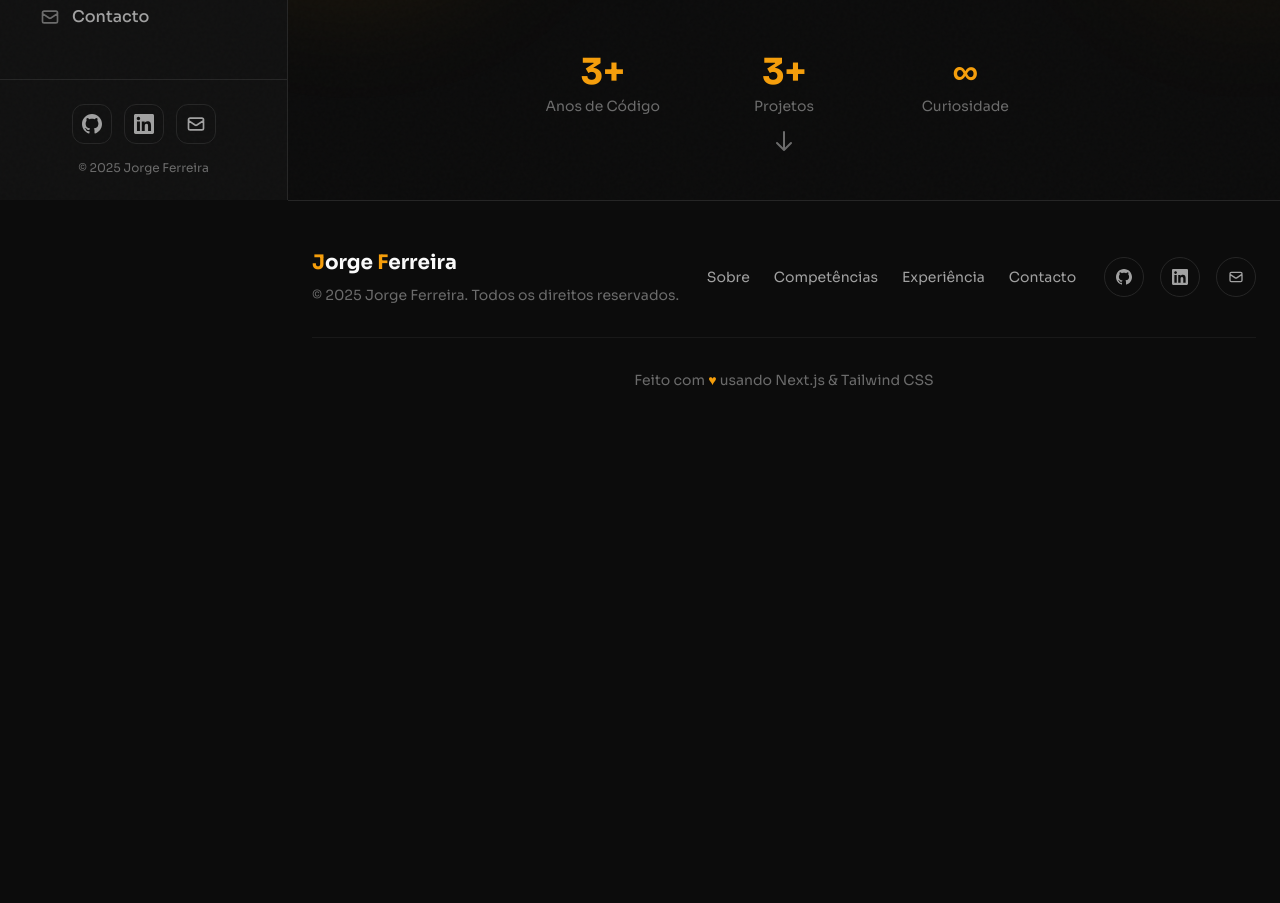
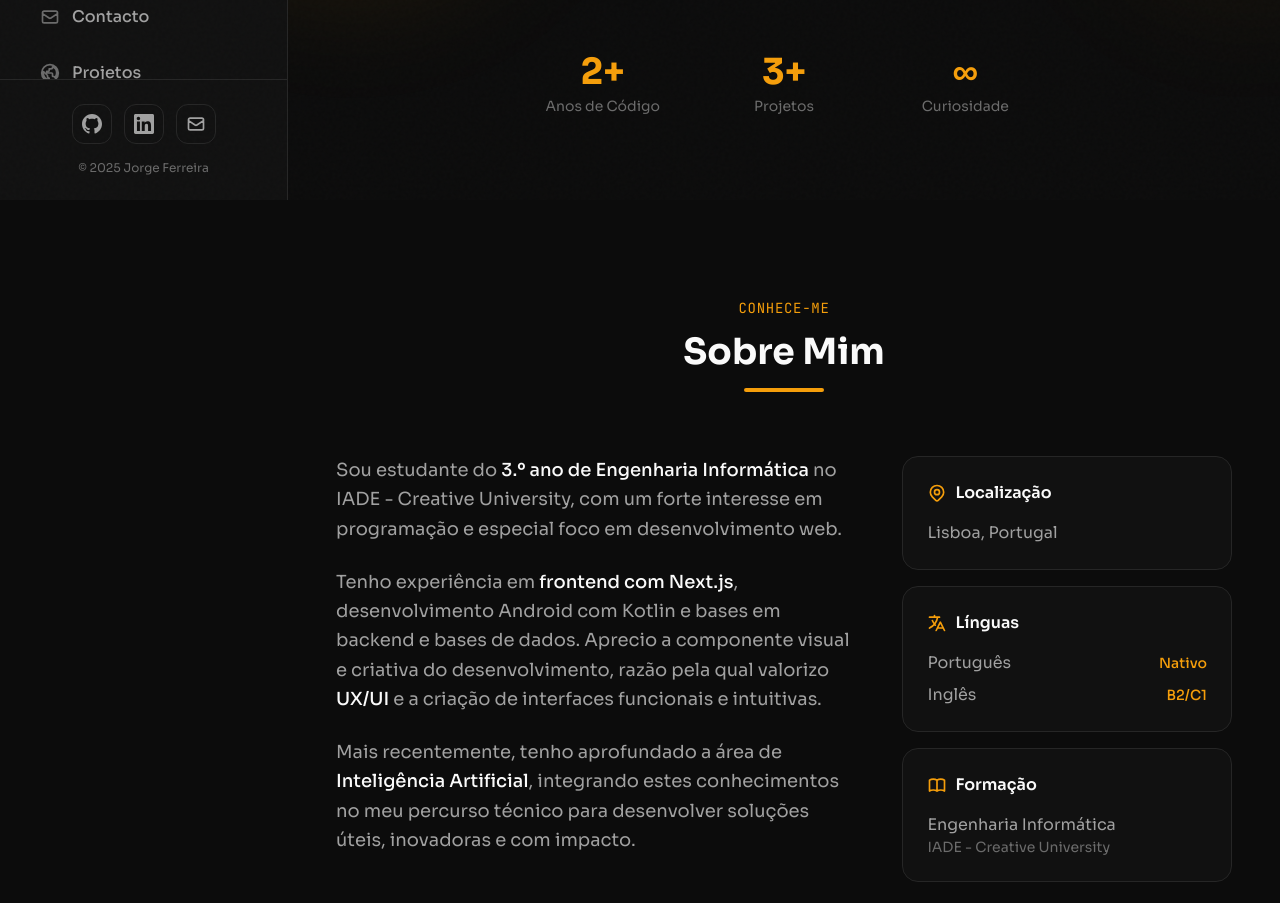
Before and after one commit to JMiguelF04/portfolio, a Next.js app: page / in a window 1280 px wide. Shown: the part 600-1503 px from the top of the page. Before the commit the page ends 1038 px from the top, so only its background shows below. Built offline with nearby package versions, Linux system fonts and the light colour scheme.

Commit message:
added aboutsection, corrected some information and added new sidebar slide

```diff
--- a/app/page.tsx
+++ b/app/page.tsx
@@ -1,16 +1,18 @@
 import Sidebar from "@/components/SideBar";
 import HeroSection from "@/components/HeroSection";
 import Footer from "@/components/Footer";
+import AboutSection from "@/components/AboutSection";
 
 export default function Home() {
   return (
     <div className="min-h-screen bg-background noise-overlay">
       <Sidebar />
-
       <main className="lg:ml-72">
         <div className="h-16 lg:hidden" />
 
         <HeroSection />
+              <AboutSection />
+
 
         <Footer />
       </main>
--- /dev/null
+++ b/components/AboutSection.tsx
@@ -0,0 +1,93 @@
+"use client";
+
+export default function AboutSection() {
+  return (
+    <section id="sobre" className="py-24 relative">
+      <div className="container mx-auto px-6">
+        <div className="max-w-4xl mx-auto">
+          <div className="text-center mb-16">
+            <span className="text-accent font-mono text-sm tracking-wider uppercase">Conhece-me</span>
+            <h2 className="text-3xl md:text-4xl font-bold mt-3 mb-4">Sobre Mim</h2>
+            <div className="w-20 h-1 bg-accent mx-auto rounded-full" />
+          </div>
+
+          <div className="grid md:grid-cols-5 gap-12 items-start">
+            <div className="md:col-span-3 space-y-6">
+              <p className="text-lg text-foreground-secondary leading-relaxed">
+                Sou estudante do <span className="text-foreground font-medium">3.º ano de Engenharia Informática</span> no
+                IADE - Creative University, com um forte interesse em programação e especial foco em desenvolvimento web.
+              </p>
+
+              <p className="text-lg text-foreground-secondary leading-relaxed">
+                Tenho experiência em <span className="text-foreground font-medium">frontend com Next.js</span>,
+                desenvolvimento Android com Kotlin e bases em backend e bases de dados. Aprecio a componente visual
+                e criativa do desenvolvimento, razão pela qual valorizo <span className="text-foreground font-medium">UX/UI</span> e
+                a criação de interfaces funcionais e intuitivas.
+              </p>
+
+              <p className="text-lg text-foreground-secondary leading-relaxed">
+                Mais recentemente, tenho aprofundado a área de <span className="text-foreground font-medium">Inteligência Artificial</span>,
+                integrando estes conhecimentos no meu percurso técnico para desenvolver soluções úteis,
+                inovadoras e com impacto.
+              </p>
+
+              <div className="pt-6 grid grid-cols-2 gap-4">
+                <div className="p-4 rounded-xl bg-card border border-border hover-card">
+                  <div className="text-2xl font-bold text-accent">2+</div>
+                  <div className="text-sm text-foreground-muted">Anos de Programação</div>
+                </div>
+                <div className="p-4 rounded-xl bg-card border border-border hover-card">
+                  <div className="text-2xl font-bold text-accent">3+</div>
+                  <div className="text-sm text-foreground-muted">Projetos Desenvolvidos</div>
+                </div>
+              </div>
+            </div>
+
+            <div className="md:col-span-2 space-y-4">
+              <div className="p-6 rounded-2xl bg-card border border-border hover-card">
+                <h3 className="font-semibold mb-4 flex items-center gap-2">
+                  <svg className="w-5 h-5 text-accent" fill="none" stroke="currentColor" viewBox="0 0 24 24">
+                    <path strokeLinecap="round" strokeLinejoin="round" strokeWidth={2} d="M17.657 16.657L13.414 20.9a1.998 1.998 0 01-2.827 0l-4.244-4.243a8 8 0 1111.314 0z" />
+                    <path strokeLinecap="round" strokeLinejoin="round" strokeWidth={2} d="M15 11a3 3 0 11-6 0 3 3 0 016 0z" />
+                  </svg>
+                  Localização
+                </h3>
+                <p className="text-foreground-secondary">Lisboa, Portugal</p>
+              </div>
+
+              <div className="p-6 rounded-2xl bg-card border border-border hover-card">
+                <h3 className="font-semibold mb-4 flex items-center gap-2">
+                  <svg className="w-5 h-5 text-accent" fill="none" stroke="currentColor" viewBox="0 0 24 24">
+                    <path strokeLinecap="round" strokeLinejoin="round" strokeWidth={2} d="M3 5h12M9 3v2m1.048 9.5A18.022 18.022 0 016.412 9m6.088 9h7M11 21l5-10 5 10M12.751 5C11.783 10.77 8.07 15.61 3 18.129" />
+                  </svg>
+                  Línguas
+                </h3>
+                <div className="space-y-2">
+                  <div className="flex justify-between items-center">
+                    <span className="text-foreground-secondary">Português</span>
+                    <span className="text-accent text-sm font-medium">Nativo</span>
+                  </div>
+                  <div className="flex justify-between items-center">
+                    <span className="text-foreground-secondary">Inglês</span>
+                    <span className="text-accent text-sm font-medium">B2/C1</span>
+                  </div>
+                </div>
+              </div>
+
+              <div className="p-6 rounded-2xl bg-card border border-border hover-card">
+                <h3 className="font-semibold mb-4 flex items-center gap-2">
+                  <svg className="w-5 h-5 text-accent" fill="none" stroke="currentColor" viewBox="0 0 24 24">
+                    <path strokeLinecap="round" strokeLinejoin="round" strokeWidth={2} d="M12 6.253v13m0-13C10.832 5.477 9.246 5 7.5 5S4.168 5.477 3 6.253v13C4.168 18.477 5.754 18 7.5 18s3.332.477 4.5 1.253m0-13C13.168 5.477 14.754 5 16.5 5c1.747 0 3.332.477 4.5 1.253v13C19.832 18.477 18.247 18 16.5 18c-1.746 0-3.332.477-4.5 1.253" />
+                  </svg>
+                  Formação
+                </h3>
+                <p className="text-foreground-secondary">Engenharia Informática</p>
+                <p className="text-foreground-muted text-sm">IADE - Creative University</p>
+              </div>
+            </div>
+          </div>
+        </div>
+      </div>
+    </section>
+  );
+}
--- a/components/HeroSection.tsx
+++ b/components/HeroSection.tsx
@@ -46,7 +46,7 @@ export default function HeroSection() {
 
           <div className="grid grid-cols-3 gap-8 mt-16 pt-16 border-t border-border/50 max-w-lg mx-auto">
             <div className="text-center">
-              <div className="text-3xl md:text-4xl font-bold text-accent mb-1">3+</div>
+              <div className="text-3xl md:text-4xl font-bold text-accent mb-1">2+</div>
               <div className="text-sm text-foreground-muted">Anos de Código</div>
             </div>
             <div className="text-center">
@@ -59,12 +59,6 @@ export default function HeroSection() {
             </div>
           </div>
         </div>
-
-        <div className="absolute bottom-10 left-1/2 -translate-x-1/2 animate-bounce">
-          <svg className="w-6 h-6 text-foreground-muted" fill="none" stroke="currentColor" viewBox="0 0 24 24">
-            <path strokeLinecap="round" strokeLinejoin="round" strokeWidth={2} d="M19 14l-7 7m0 0l-7-7m7 7V3" />
-          </svg>
-        </div>
       </div>
     </section>
   );
--- a/components/SideBar.tsx
+++ b/components/SideBar.tsx
@@ -55,6 +55,15 @@ const navItems = [
     icon: (
       <svg className="w-5 h-5" fill="none" stroke="currentColor" viewBox="0 0 24 24">
         <path strokeLinecap="round" strokeLinejoin="round" strokeWidth={2} d="M3 8l7.89 5.26a2 2 0 002.22 0L21 8M5 19h14a2 2 0 002-2V7a2 2 0 00-2-2H5a2 2 0 00-2 2v10a2 2 0 002 2z" />
+      </svg>
+    )
+  },
+  {
+    label: "Projetos",
+    href: "#projetos",
+    icon: (
+      <svg className="w-5 h-5" fill="none" stroke="currentColor" viewBox="0 0 24 24">
+        <path strokeLinecap="round" strokeLinejoin="round" strokeWidth={2} d="M12 2C6.48 2 2 6.48 2 12s4.48 10 10 10 10-4.48 10-10S17.52 2 12 2zm-1 17.93c-3.94-.49-7-3.85-7-7.93 0-.62.08-1.21.21-1.79L9 15v1c0 1.1.9 2 2 2v1.93zm6.9-2.54c-.26-.81-1-1.39-1.9-1.39h-1v-3c0-.55-.45-1-1-1H8v-2h2c.55 0 1-.45 1-1V7h2c1.1 0 2-.9 2-2v-.41c2.93 1.19 5 4.06 5 7.41 0 2.08-.8 3.97-2.1 5.39z" />
       </svg>
     )
   },
```
